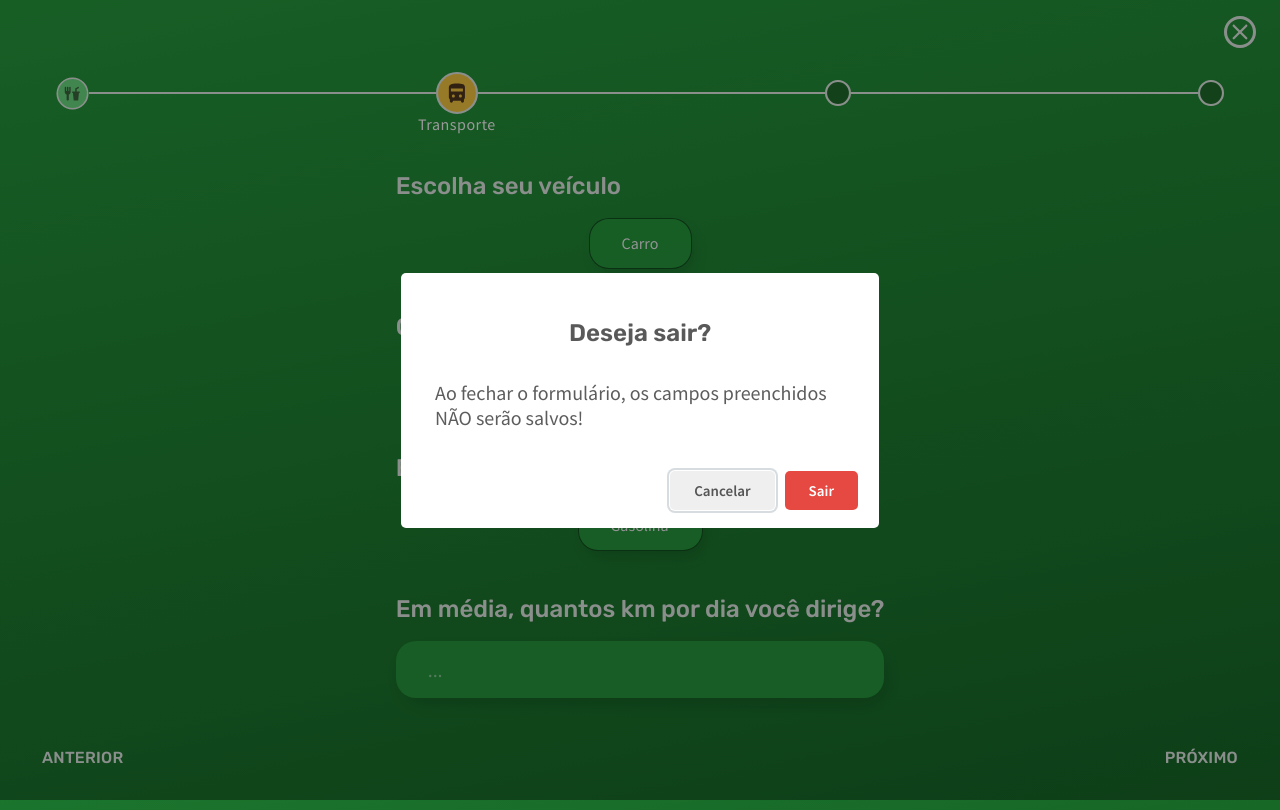
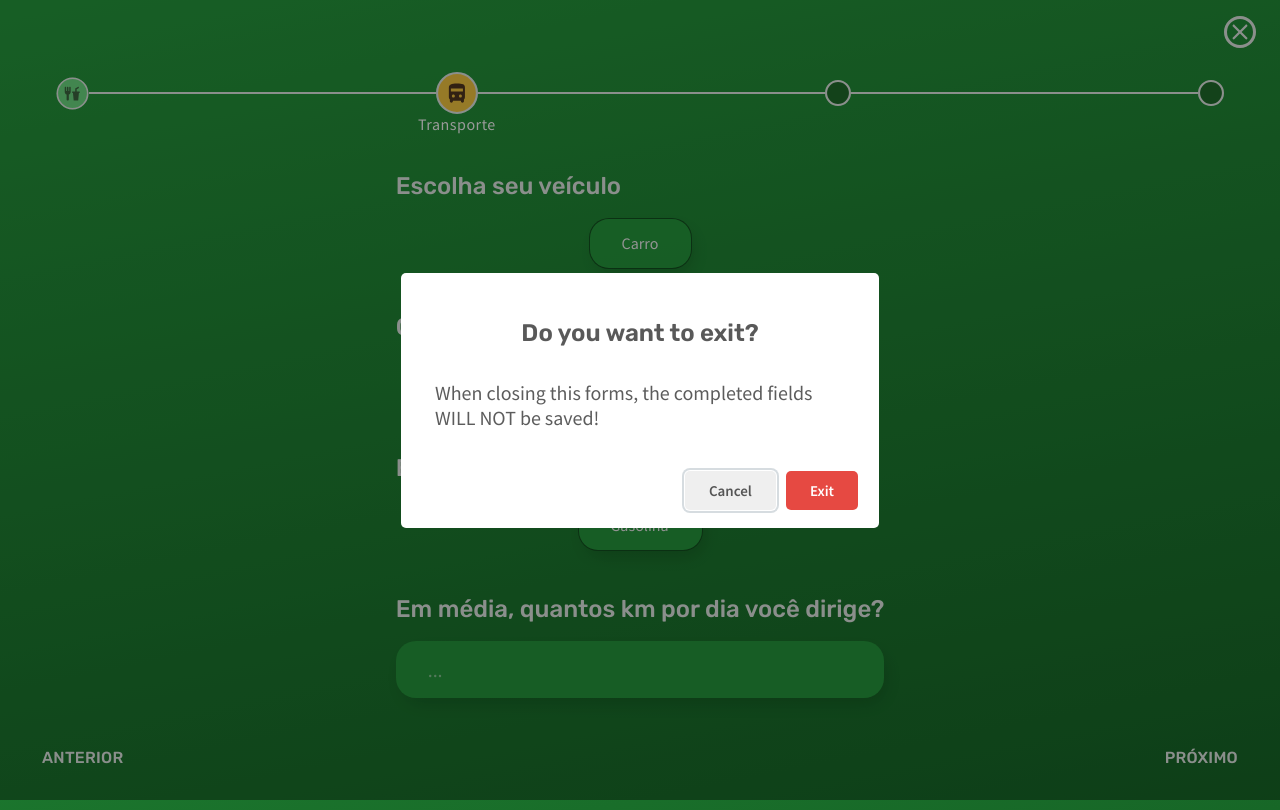
Before and after one commit to felipe-27/Carbonograma, a website: page transporte-terrestre.html in a window 1280 px wide. Both pictures are taken after a click on the button 1240 px from the left and 32 px from the top of the page. Drawn offline with nearby package versions, Linux system fonts and the light colour scheme.

Commit message:
traducao-closeAlert

```diff
--- a/script-valores.js
+++ b/script-valores.js
@@ -30,7 +30,7 @@ function chamarAlimentos() {
 }
 
 
-function verCombustivel(){
+function verCombustivel() {
   if (localStorage.getItem('veiculo') == 2) { //esconder combustível se for moto
     document.getElementById("verCombustivel").style.display = "none";
   } else {
@@ -89,11 +89,28 @@ function chamarEnergia() {
   localStorage.setItem("pessoasCasa", pessoasCasa);
 }
 
+var selectedLanguage = localStorage.getItem("language");
+console.log(selectedLanguage);
+
+if (selectedLanguage = "pt") {
+  t1 = "Deseja sair?";
+  t2 = "Ao fechar o formulário, os campos preenchidos NÃO serão salvos!";
+  t3 = "Cancelar";
+  t4 = "Sair";
+}
+if (selectedLanguage = "en") {
+  t1 = "Do you want to exit?";
+  t2 = "When closing this forms, the completed fields WILL NOT be saved!";
+  t3 = "Cancel";
+  t4 = "Exit";
+}
+
+
 function closeAlert() {
   swal({
-      title: "Deseja sair?",
-      text: "Ao fechar o formulário, os campos preenchidos NÃO serão salvos!",
-      buttons: ["Cancelar", "Sair"],
+      title: t1,
+      text: t2,
+      buttons: [t3, t4],
       dangerMode: true,
       closeOnClickOutside: false,
     })
```
Also changed, not shown: home-opcoes.html (+1 -1 lines), transporte-terrestre.html (+0 -1 lines).
